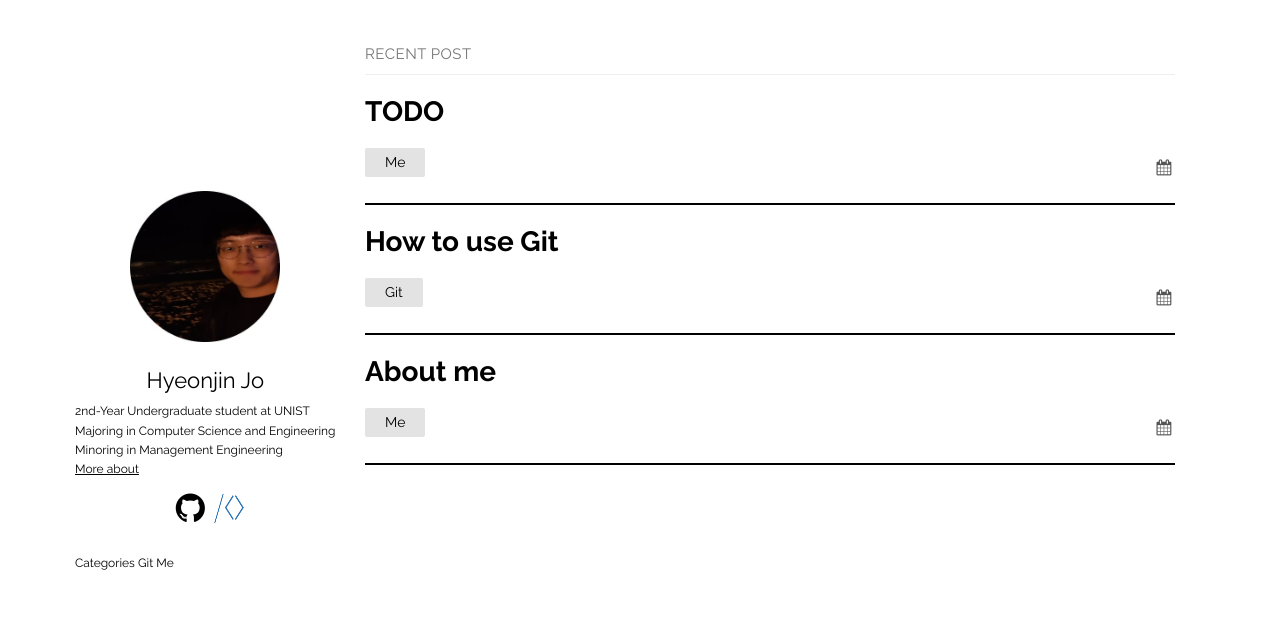
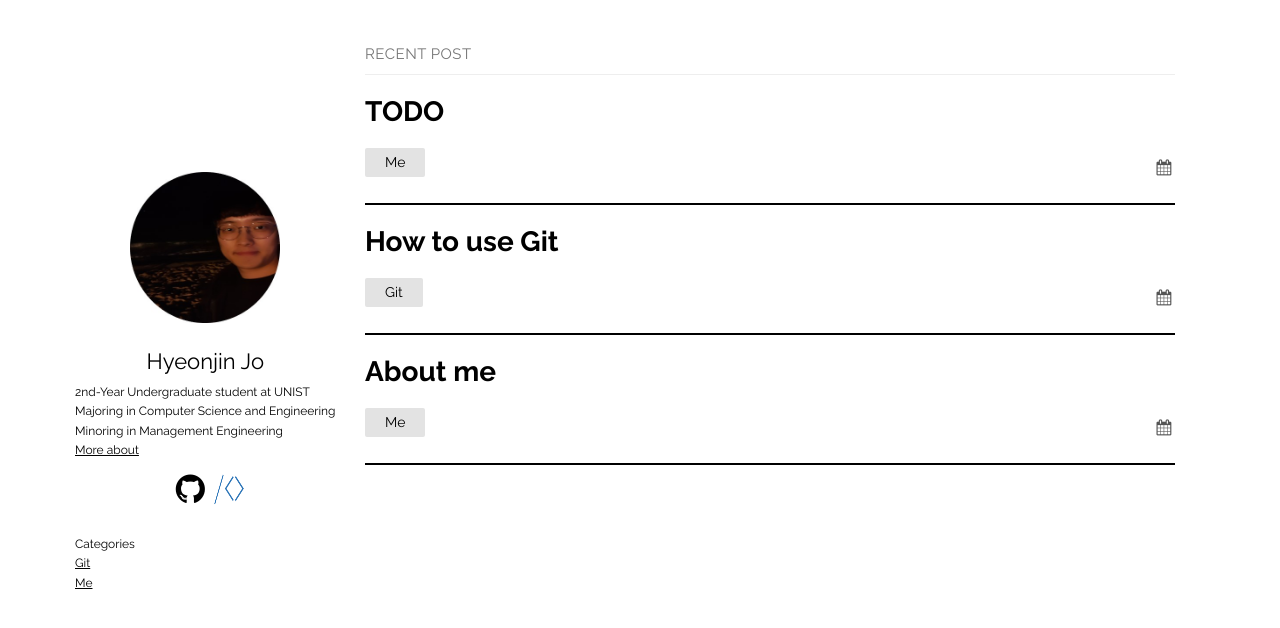
Before and after one commit to thinkin9/test, a Jekyll site: the page built from index.md, in a window 1280 px wide. Shown: the top 628 px of the page. Built offline with Jekyll 4.4.1, drawn with Linux system fonts in a browser that asks for light colours.

Commit message:
20200707

```diff
--- a/_layouts/default.html
+++ b/_layouts/default.html
@@ -46,7 +46,8 @@
         </a>
       </ul>
       <div class="site-category">Categories
-        <li>Git
+        <br>
+        <li><a href="/">Git</a>
           <ul>
             {% for post in site-categories[Git] %}
              <li>
@@ -57,7 +58,8 @@
             {% endfor %}
           </ul>
         </li>
-        <li>Me
+        <br>
+        <li><a href="/">Me</a>
           <ul>
             {% for post in site-categories["Me"] %}
              <li>
```
